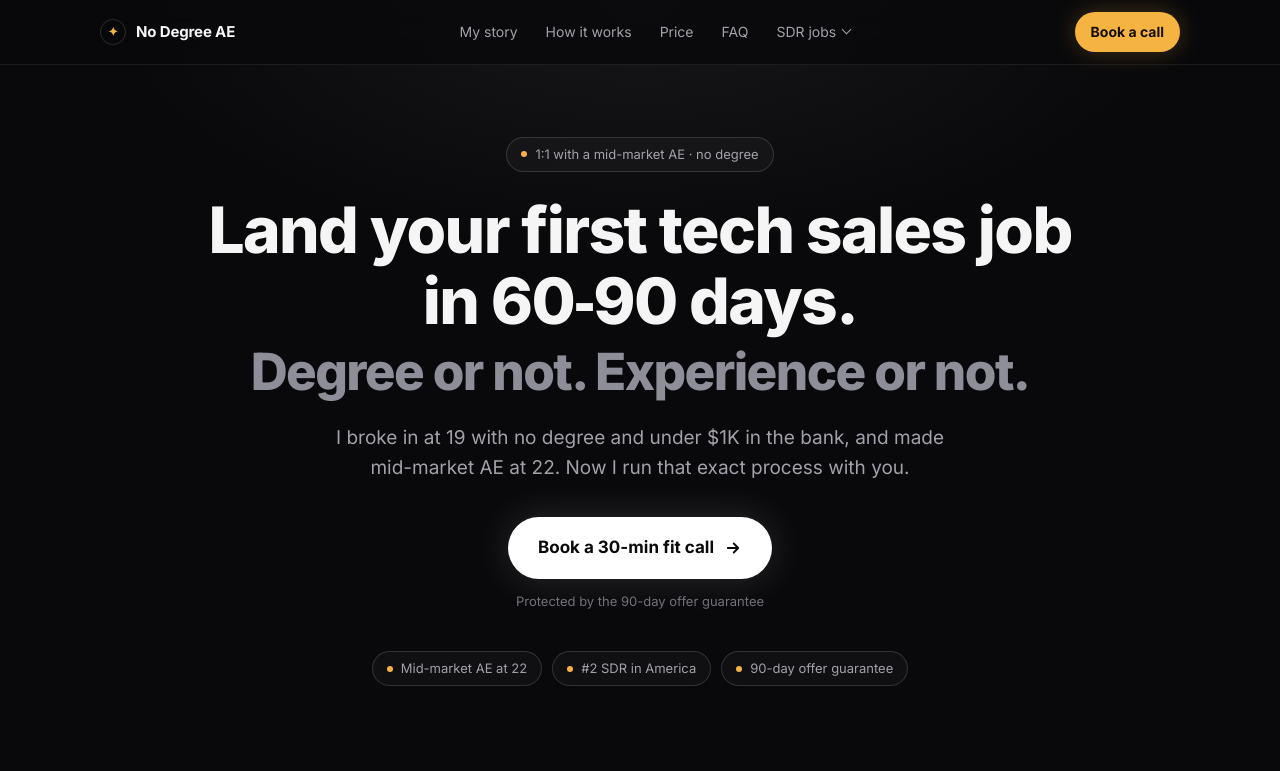
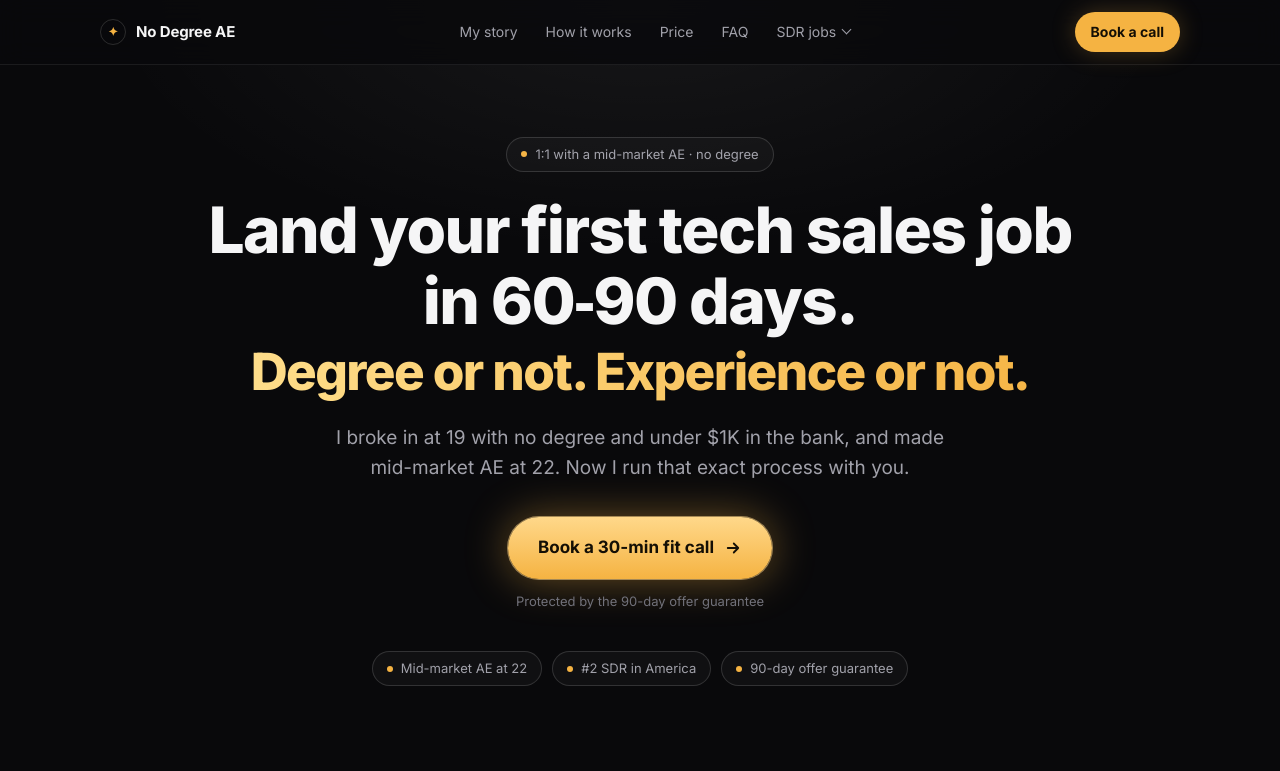
Before and after one commit to nodegreeeae/nodegreeae-site, a plain HTML site: page index.html in a window 1280 px wide. Shown: the top 771 px of the page. Drawn offline with Linux system fonts and the light colour scheme.

Commit message:
Gold call button on all pages, gold hero subline

```diff
--- a/index.html
+++ b/index.html
@@ -85,10 +85,10 @@ nav .wrap{display:flex;align-items:center;justify-content:space-between;height:6
 /* hero */
 .hero{padding:72px 0 64px;text-align:center;overflow:hidden}
 .hero h1{font-size:clamp(38px,6vw,64px);font-weight:800;margin:22px auto 0;max-width:900px}
-.hero h1 span{display:block;color:#8E8E98;font-size:.8em;margin-top:.12em}
+.hero h1 span{display:block;color:#FFCB6B;background:linear-gradient(90deg,#FFE08F,#F5B342);-webkit-background-clip:text;background-clip:text;-webkit-text-fill-color:transparent;font-size:.8em;margin-top:.12em}
 .hero .sub{color:var(--muted);font-size:clamp(17px,2vw,19px);max-width:640px;margin:22px auto 0}
 .cta-block{margin-top:34px;display:flex;flex-direction:column;align-items:center;gap:12px}
-.btn{display:inline-flex;align-items:center;gap:10px;background:#fff;color:#0A0A0B;font-weight:700;font-size:17px;text-decoration:none;padding:17px 30px;border-radius:999px;box-shadow:0 0 40px rgba(255,255,255,.14);transition:transform .15s ease}
+.btn{display:inline-flex;align-items:center;gap:10px;background:linear-gradient(180deg,#FFD88A,#F5B342);color:#140F05;font-weight:700;font-size:17px;text-decoration:none;padding:17px 30px;border-radius:999px;box-shadow:0 0 0 1px rgba(255,216,138,.55),0 0 44px rgba(245,179,66,.42);transition:transform .15s ease}
 .btn:hover{transform:translateY(-1px)}
 .btn svg{width:18px;height:18px}
 .fine{font-size:13px;color:var(--dim)}
```
Also changed, not shown: jobs.html (+1 -1 lines), no-experience.html (+1 -1 lines).
